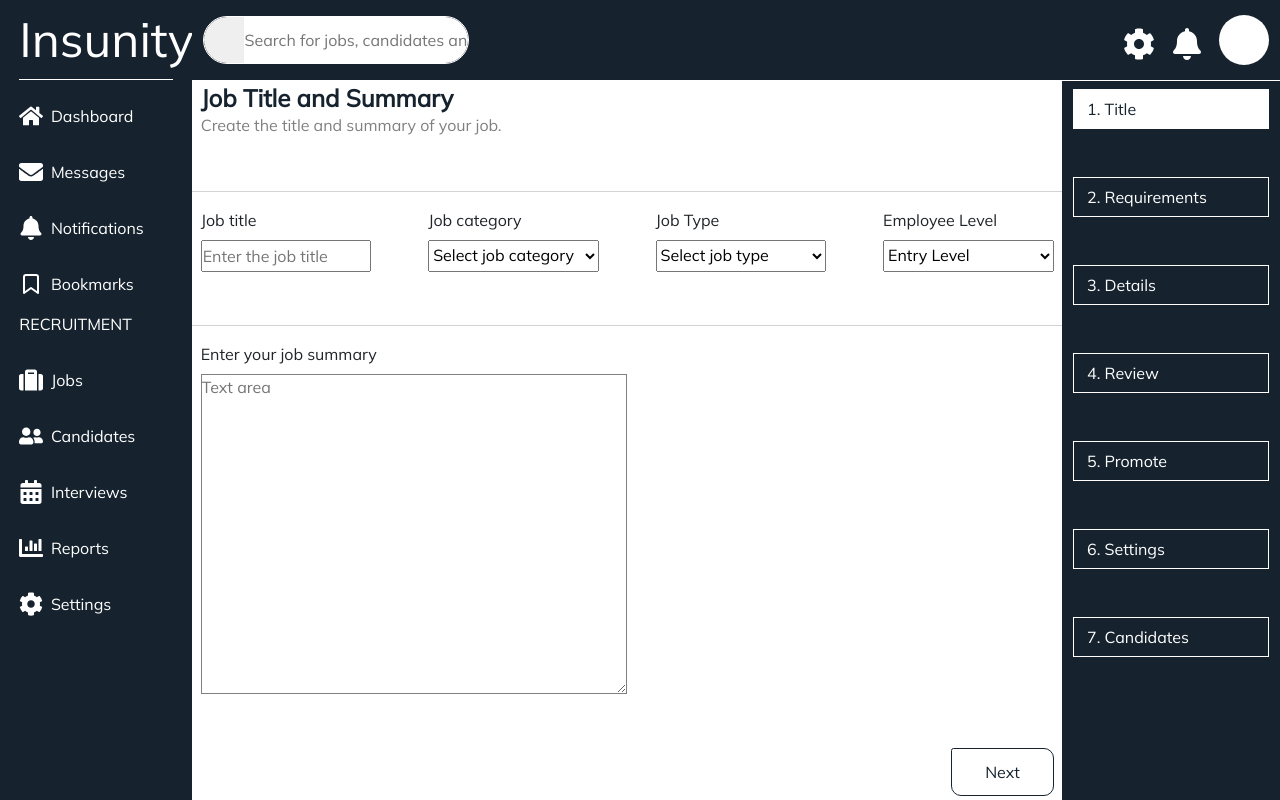
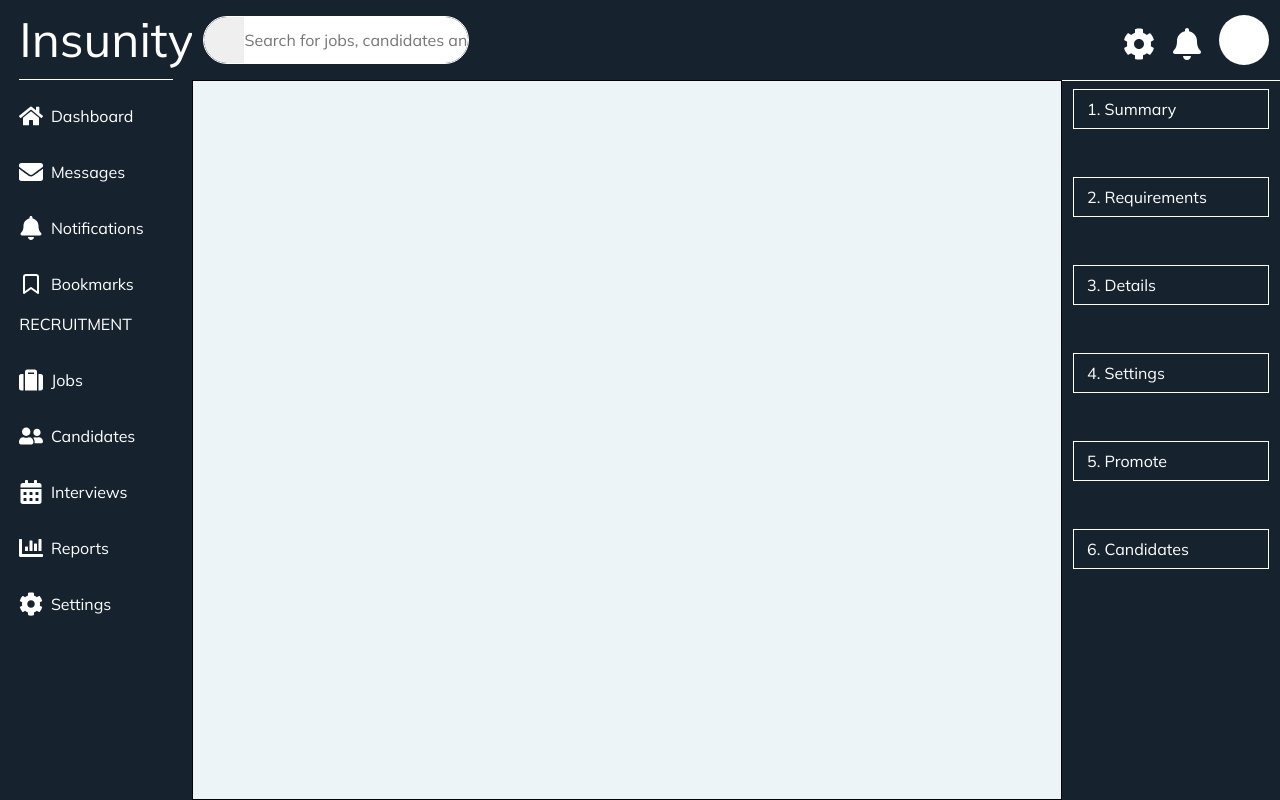
Before and after one commit to MokuaEnock/mboka, a React (Vite) app: page /recruiter/jobs/new in a window 1280 px wide. Built offline with nearby package versions, Linux system fonts and the light colour scheme; a small style sheet from the web is missing.

Commit message:
create the structure for new job compoennt

```diff
--- a/src/App.jsx
+++ b/src/App.jsx
@@ -25,6 +25,7 @@ import SeekerInterviewDetail from "./Pages/seeker/interviews/detail/detail";
 import SeekerResume from "./Pages/seeker/resume/resume";
 import SeekerCover from "./Pages/seeker/cover/cover";
 import SeekerMessage from "./Pages/seeker/message/message";
+import RecruiterNewJob from "./Pages/recruiter/jobs/new/jobnew";
 
 function App() {
   return (
@@ -37,7 +38,8 @@ function App() {
           <Route element={<Recruiter />} path="" />
           <Route path="jobs">
             <Route element={<RecruiterJobs />} path="" />
-            <Route element={<RecruiterJobNew />} path="new"></Route>
+            {/* <Route element={<RecruiterJobNew />} path="new"></Route> */}
+            <Route element={<RecruiterNewJob />} path="new"></Route>
             <Route element={<RecruiterJobDetail />} path=":id"></Route>
           </Route>
           <Route path="candidates">
--- /dev/null
+++ b/src/Pages/recruiter/jobs/new/jobnew.css
@@ -0,0 +1,10 @@
+.recruiter-new-job-cont {
+  width: 80%;
+  height: 100%;
+  border: thin solid black;
+  display: flex;
+  flex-direction: column;
+  justify-content: center;
+  align-items: center;
+  background-color: var(--secondary);
+}
--- /dev/null
+++ b/src/Pages/recruiter/jobs/new/jobnew.jsx
@@ -0,0 +1,50 @@
+import RecruiterHeader from "../../../../Components/recruiter/header/header";
+import RecruiterAside from "../../../../Components/recruiter/navigation/navigation";
+// import "./newjob.css";
+import "./jobnew.css";
+
+function JobSummary() {
+  <form id="recruiter-job-summary" className="recruiter-nj-form"></form>;
+}
+
+function JobRequirements() {
+  <form id="recruiter-job-reqs" className="recruiter-nj-form"></form>;
+}
+
+function JobDetails() {
+  <form id="recruiter-job-dets" className="recruiter-nj-form"></form>;
+}
+
+function JobSettings() {
+  <form id="recruiter-job-sets" className="recruiter-nj-form"></form>;
+}
+
+function JobPromote() {
+  <form id="recruiter-job-promote" className="recruiter-nj-form"></form>;
+}
+
+function JobCandidates() {
+  <form id="recruiter-job-cands" className="recruiter-nj-form"></form>;
+}
+
+export default function RecruiterNewJob() {
+  return (
+    <main className="recruiter">
+      <RecruiterAside />
+      <section className="recruiter-container">
+        <RecruiterHeader />
+        <section id="recruiter-new-jobs" className="recruiter-cont">
+          <div className="recruiter-new-job-cont"></div>
+          <aside>
+            <button>1. Summary</button>
+            <button>2. Requirements</button>
+            <button>3. Details</button>
+            <button>4. Settings</button>
+            <button>5. Promote</button>
+            <button>6. Candidates</button>
+          </aside>
+        </section>
+      </section>
+    </main>
+  );
+}
```
